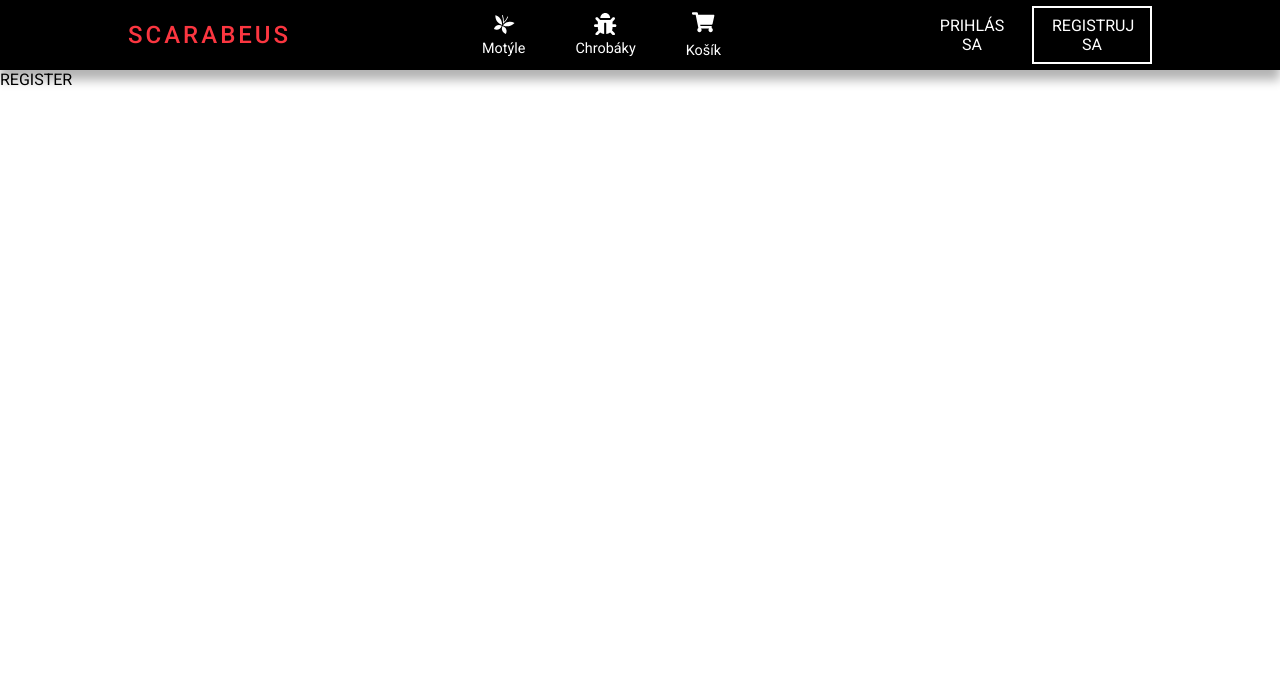
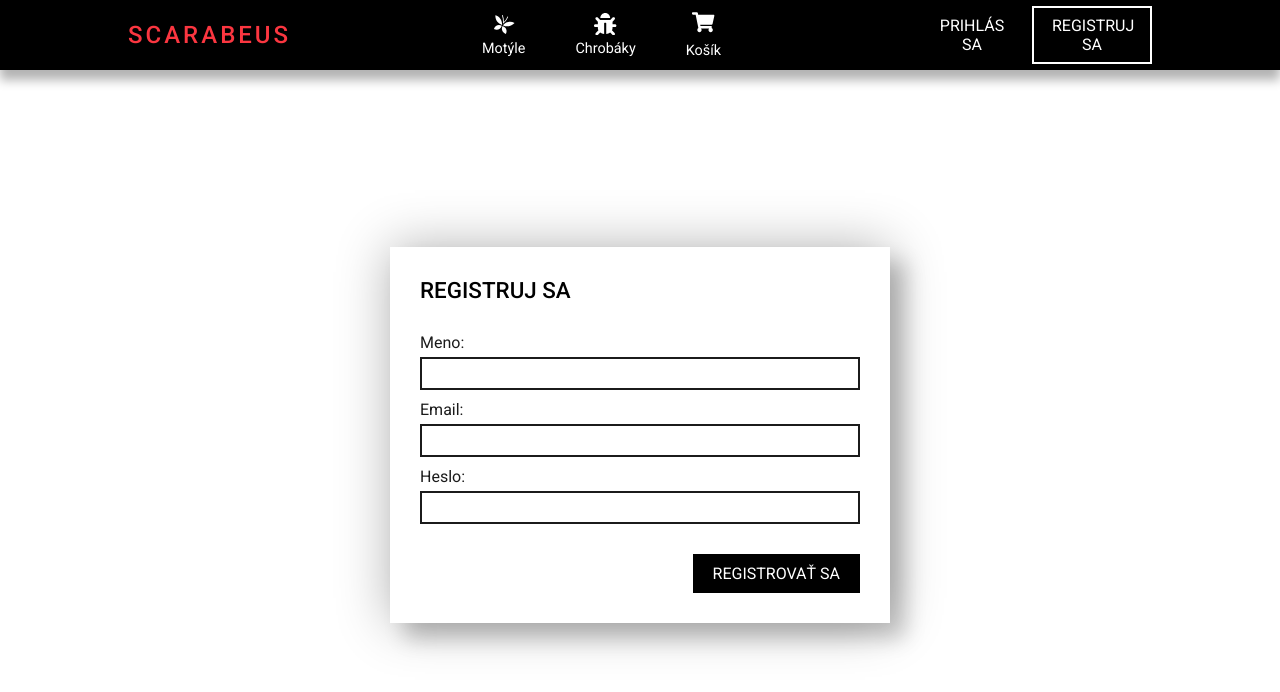
Before and after one commit to MarianKmotorka/Scarab-shop, a React (Create React App) app: page /register in a window 1280 px wide. Shown: the top 692 px of the page. Built offline with nearby package versions, Linux system fonts and the light colour scheme; no server answers.

Commit message:
Register

```diff
--- a/src/contextProviders/ApiErrorProvider.tsx
+++ b/src/contextProviders/ApiErrorProvider.tsx
@@ -1,4 +1,4 @@
-import { createContext, FC, useContext, useState } from 'react'
+import { createContext, FC, useCallback, useContext, useState } from 'react'
 import firebase from 'firebase/app'
 
 export type SetError = (err: firebase.firestore.FirestoreError) => void
@@ -17,8 +17,8 @@ const ApiErrorProvider: FC = ({ children }) => {
 
   const value: IApiErrorContextValue = {
     error,
-    setError,
     removeError: () => setError(undefined),
+    setError: useCallback(error => setError(error), []),
   }
 
   return <ApiErrorContext.Provider value={value}>{children}</ApiErrorContext.Provider>
--- a/src/pages/Login/Login.styled.tsx
+++ b/src/pages/Login/Login.styled.tsx
@@ -1,4 +1,5 @@
 import styled from 'styled-components'
+import { SM } from '../../utils/theme'
 import { NAVBAR_HEIGHT_STRING } from '../../components/Navbar/Navbar.styled'
 
 export const Wrapper = styled.div`
@@ -11,7 +12,6 @@ export const Wrapper = styled.div`
     box-shadow: 15px 15px 20px rgba(0, 0, 0, 0.2), 0 0 50px rgba(0, 0, 0, 0.3);
     max-width: 500px;
     width: 100%;
-    background: ${({ theme }) => theme.white2};
 
     > * + * {
       margin-top: 10px;
@@ -22,11 +22,16 @@ export const Wrapper = styled.div`
       margin-top: 30px;
       display: block;
     }
+
+    @media screen and (max-width: ${SM}px) {
+      box-shadow: none;
+      padding: 0;
+    }
   }
 `
 
 export const FormTitle = styled.h1`
   font-size: 1.4rem;
   font-weight: 500;
-  margin-bottom: 40px;
+  margin-bottom: 30px;
 `
--- a/src/pages/Login/Login.tsx
+++ b/src/pages/Login/Login.tsx
@@ -1,3 +1,5 @@
+import { useHistory } from 'react-router-dom'
+
 import Button from '../../components/Button/Button'
 import { projectAuth } from '../../firebase/config'
 import { Container } from '../../components/Container'
@@ -6,7 +8,6 @@ import HookForm, { IHookFormProps } from '../../components/HookForm/HookForm'
 
 import { firebaseErrorToFieldError } from './utils'
 import { FormTitle, Wrapper } from './Login.styled'
-import { useHistory } from 'react-router-dom'
 
 export interface ILoginFormData {
   email: string
@@ -21,7 +22,7 @@ const Login = () => {
     password,
   }) => {
     try {
-      await projectAuth.signInWithEmailAndPassword(email, password)
+      await projectAuth.signInWithEmailAndPassword(email.trim(), password)
       return history.replace('/')
     } catch (err) {
       return [firebaseErrorToFieldError(err)]
--- a/src/pages/ProductDetail/ProductDetail.styled.tsx
+++ b/src/pages/ProductDetail/ProductDetail.styled.tsx
@@ -57,21 +57,23 @@ export const MainImage = styled.img`
 `
 
 export const ProductInfo = styled.div`
-  border-radius: 5px;
   flex: 1;
-  box-shadow: 0 0 15px rgba(0, 0, 0, 0.3);
-  margin-bottom: 30px;
   min-width: 300px;
-  height: auto;
+`
+
+export const Section = styled.section`
+  box-shadow: 0 10px 15px rgba(0, 0, 0, 0.3);
+  margin-bottom: 20px;
 `
 
 export const SectionTitle = styled.p`
-  color: ${({ theme }) => theme.primary};
-  padding: 25px 30px;
-  background-color: ${({ theme }) => theme.black3};
+  color: ${({ theme }) => theme.black};
+  padding: 20px 30px;
+  background-color: ${({ theme }) => theme.white3};
+  font-size: 0.9rem;
 `
 
-export const Section = styled.section<{ spaceBetween?: boolean }>`
+export const SectionBody = styled.div<{ spaceBetween?: boolean }>`
   padding: 30px;
   white-space: pre-line;
 
--- a/src/pages/ProductDetail/ProductDetail.tsx
+++ b/src/pages/ProductDetail/ProductDetail.tsx
@@ -12,7 +12,7 @@ import ErrorPage from '../ErrorPage'
 import Price from './Price'
 
 import {
-  Section,
+  SectionBody,
   ImagesContainer,
   SectionTitle,
   MainImage,
@@ -20,6 +20,7 @@ import {
   SmallImage,
   SmallImagesGrid,
   Wrapper,
+  Section,
 } from './ProductDetail.styled'
 
 const ProductDetail = () => {
@@ -55,15 +56,20 @@ const ProductDetail = () => {
         </ImagesContainer>
 
         <ProductInfo>
+          {product.description && (
+            <Section>
               <SectionTitle>INFO:</SectionTitle>
-          <Section>{product.description || '-'}</Section>
+              <SectionBody>{product.description}</SectionBody>
+            </Section>
+          )}
 
+          <Section>
             <SectionTitle>CENA:</SectionTitle>
-          <Section>
+            <SectionBody>
               <Price product={product} />
-          </Section>
+            </SectionBody>
 
-          <Section spaceBetween>
+            <SectionBody spaceBetween>
               {isOutOfStock ? (
                 <p style={{ color: 'red' }}>Vypredané</p>
               ) : (
@@ -75,6 +81,7 @@ const ProductDetail = () => {
                   {isInCart(product.id) ? 'ODOBRAT' : 'DO KOŠÍKA'}
                 </Button>
               )}
+            </SectionBody>
           </Section>
         </ProductInfo>
       </Wrapper>
--- a/src/pages/Register/Register.styled.tsx
+++ b/src/pages/Register/Register.styled.tsx
@@ -1,3 +1,37 @@
 import styled from 'styled-components'
+import { SM } from '../../utils/theme'
+import { NAVBAR_HEIGHT_STRING } from '../../components/Navbar/Navbar.styled'
 
-export const Wrapper = styled.div``
+export const Wrapper = styled.div`
+  display: grid;
+  place-items: center;
+  height: calc(100vh - ${NAVBAR_HEIGHT_STRING});
+
+  form {
+    padding: 30px;
+    box-shadow: 15px 15px 20px rgba(0, 0, 0, 0.2), 0 0 50px rgba(0, 0, 0, 0.3);
+    max-width: 500px;
+    width: 100%;
+
+    > * + * {
+      margin-top: 10px;
+    }
+
+    button {
+      margin-left: auto;
+      margin-top: 30px;
+      display: block;
+    }
+
+    @media screen and (max-width: ${SM}px) {
+      box-shadow: none;
+      padding: 0;
+    }
+  }
+`
+
+export const FormTitle = styled.h1`
+  font-size: 1.4rem;
+  font-weight: 500;
+  margin-bottom: 30px;
+`
--- a/src/pages/Register/Register.tsx
+++ b/src/pages/Register/Register.tsx
@@ -1,7 +1,66 @@
-import { Wrapper } from './Register.styled'
+import { useHistory } from 'react-router-dom'
 
+import Button from '../../components/Button/Button'
+import { projectAuth } from '../../firebase/config'
+import { Container } from '../../components/Container'
+import { createUser } from '../../services/UserService'
+import HookFormInput from '../../components/HookForm/HookFormInput'
+import { useApiError } from '../../contextProviders/ApiErrorProvider'
+import HookForm, { IHookFormProps } from '../../components/HookForm/HookForm'
+
+import { firebaseErrorToFieldError } from './utils'
+import { FormTitle, Wrapper } from './Register.styled'
+
+export interface IRegisterFormData {
+  name: string
+  email: string
+  password: string
+}
+
+// TODO: VERIFY EMAIL ADDRESS
 const Register = () => {
-  return <Wrapper>REGISTER</Wrapper>
+  const history = useHistory()
+  const { setError } = useApiError()
+
+  const handleRegister: IHookFormProps<IRegisterFormData>['handleSubmit'] = async ({
+    name,
+    email,
+    password,
+  }) => {
+    try {
+      // Note: needs to be chained with ".then()" otherwise page refresh is needed to see user logged in
+      return await projectAuth
+        .createUserWithEmailAndPassword(email.trim(), password)
+        .then(
+          async ({ user }) => await createUser({ name, email, id: user!.uid }, setError)
+        )
+        .then(() => history.replace('/'))
+    } catch (err) {
+      return [firebaseErrorToFieldError(err)]
+    }
+  }
+
+  return (
+    <Container>
+      <Wrapper>
+        <HookForm<IRegisterFormData> handleSubmit={handleRegister}>
+          {({ submitting }) => (
+            <>
+              <FormTitle>REGISTRUJ SA</FormTitle>
+
+              <HookFormInput name='name' label='Meno' />
+              <HookFormInput name='email' label='Email' />
+              <HookFormInput name='password' label='Heslo' type='password' />
+
+              <Button type='submit' isLoading={submitting} reversed>
+                REGISTROVAŤ SA
+              </Button>
+            </>
+          )}
+        </HookForm>
+      </Wrapper>
+    </Container>
+  )
 }
 
 export default Register
--- /dev/null
+++ b/src/pages/Register/utils.ts
@@ -0,0 +1,21 @@
+import firebase from 'firebase/app'
+import { ISubmitError } from '../../components/HookForm/HookForm'
+import { IRegisterFormData } from './Register'
+
+export const firebaseErrorToFieldError = ({
+  code,
+}: firebase.FirebaseError): ISubmitError<IRegisterFormData> => {
+  switch (code) {
+    case 'auth/email-already-in-use':
+      return { field: 'email', error: 'Email sa už používa.' }
+
+    case 'auth/weak-password':
+      return { field: 'password', error: 'Slabé heslo.' }
+
+    case 'auth/invalid-email':
+      return { field: 'email', error: 'Neplatný email.' }
+
+    default:
+      return { field: 'email', error: code }
+  }
+}
--- /dev/null
+++ b/src/services/UserService.ts
@@ -0,0 +1,21 @@
+import { SetError } from '../contextProviders/ApiErrorProvider'
+import { IUser } from '../domain'
+import { getTimestamp, projectFirestore } from '../firebase/config'
+
+export const createUser = async (
+  newUser: Pick<IUser, 'email' | 'name' | 'id'>,
+  setError: SetError
+) => {
+  const data: Omit<IUser, 'id'> = {
+    ...newUser,
+    lastLogin: getTimestamp(),
+    registered: getTimestamp(),
+    isAdmin: false,
+  }
+
+  return await projectFirestore
+    .collection('users')
+    .doc(newUser.id)
+    .set(data)
+    .catch(setError)
+}
```
Lines whose indentation alone changed are shown as unchanged.
